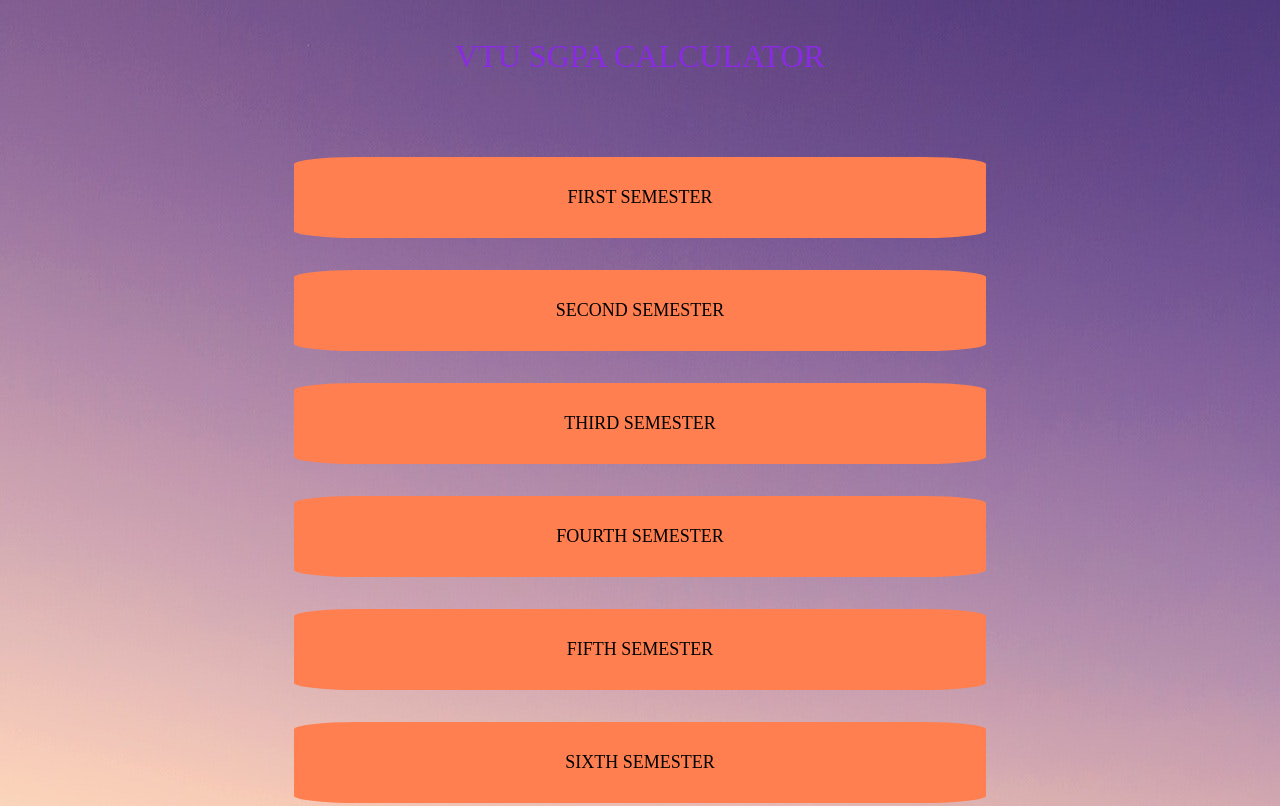
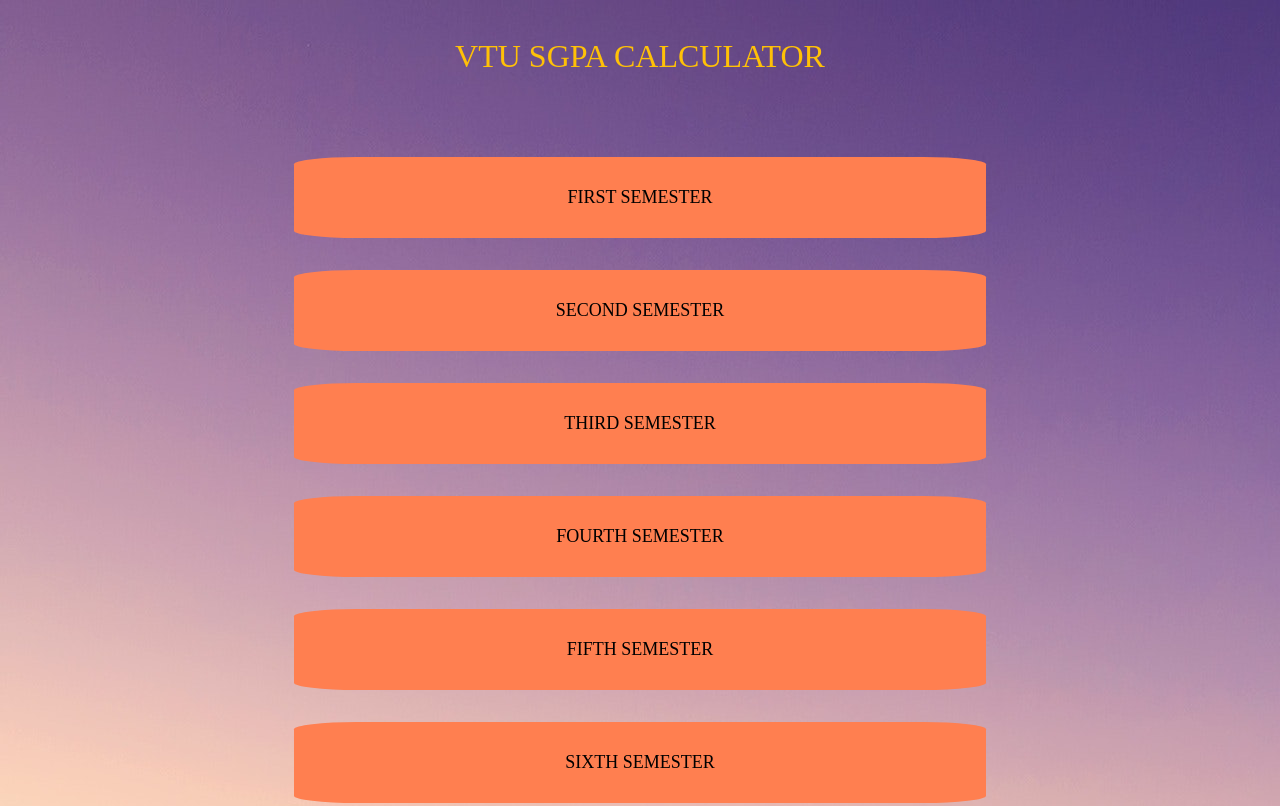
Before and after one commit to shashankkr20/vtusgpa, a plain HTML site: page index.html in a window 1280 px wide. Shown: the top 806 px of the page. Drawn offline with Linux system fonts and the light colour scheme.

Commit message:
frthfinal

```diff
--- a/index.css
+++ b/index.css
@@ -15,7 +15,7 @@ body{
     margin-bottom: 20px;
     font-size: xx-large;
     text-align: center;
-    color: blueviolet;
+    color: #FFC107;
 }
 .one,.two,.three,.four,.five,.six,.seven,.eight{
     /* border:2px solid black; */
```
